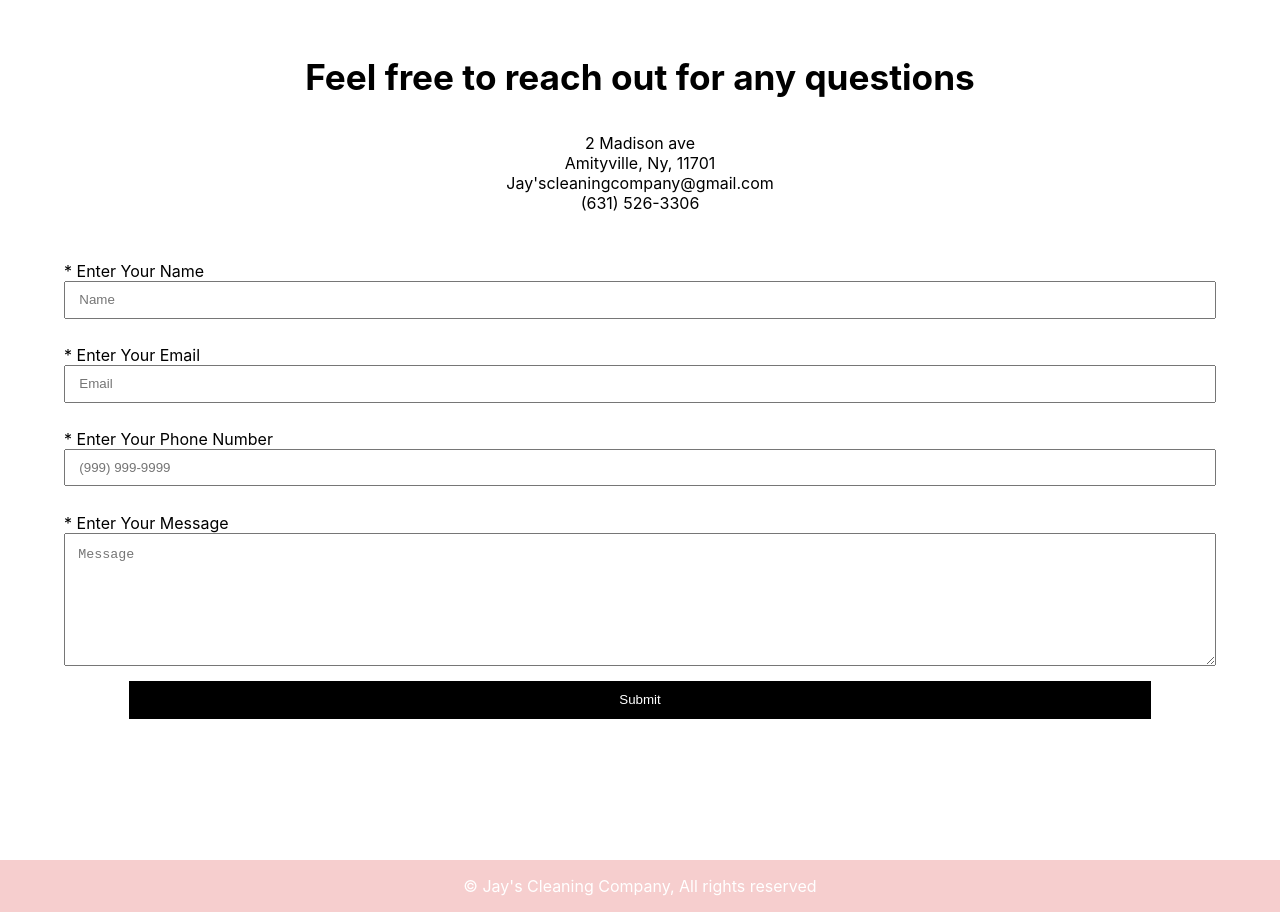
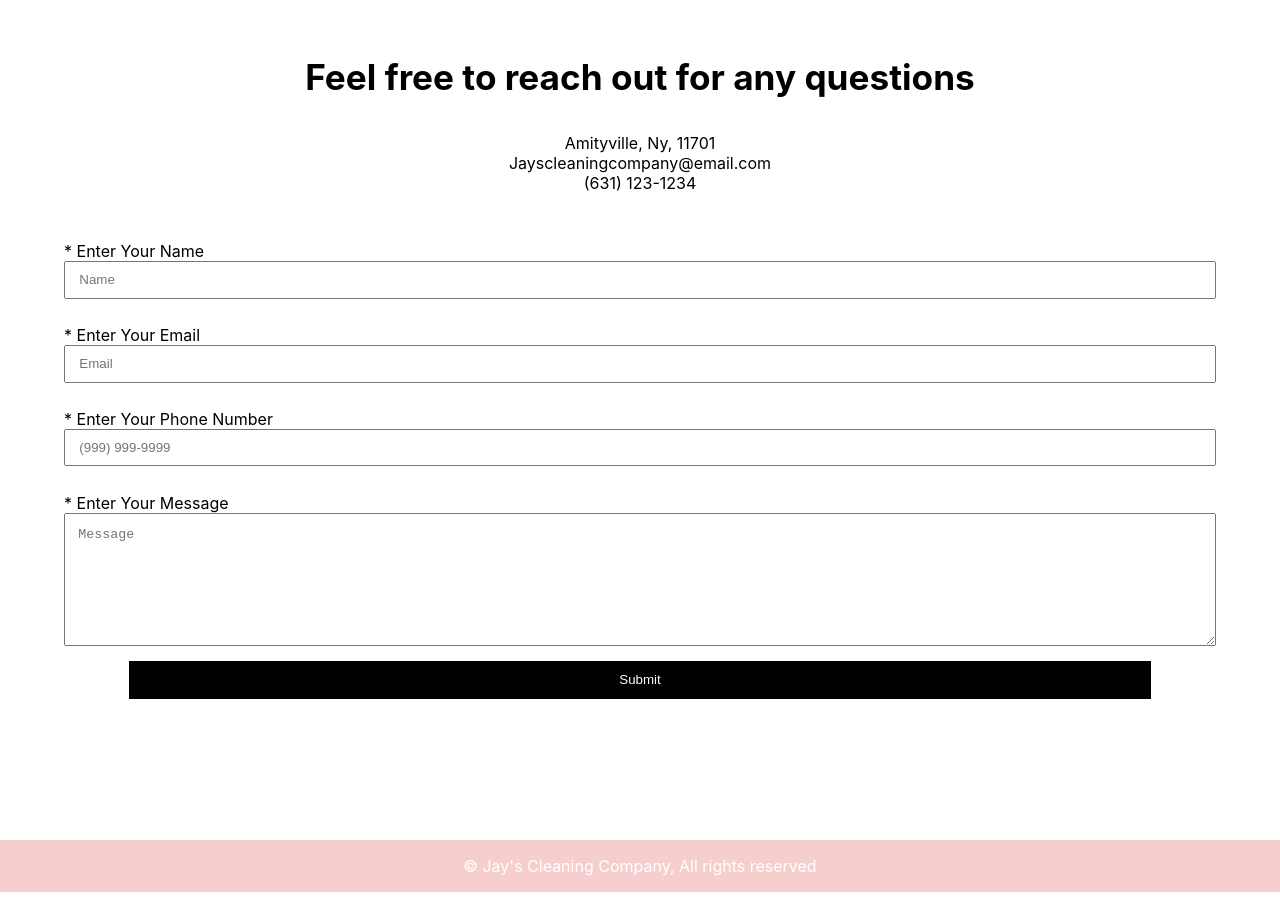
Before and after one commit to jasoncarcamo/julis-cleaning-company-client, a React (Create React App) app: page /contact in a window 1280 px wide. Shown: the part 2100-3012 px from the top of the page. Built offline with nearby package versions, Linux system fonts and the light colour scheme.

Commit message:
Removed personl info in contacts tab

```diff
--- a/src/Components/Contact/ContactForm/Contact.Form.js
+++ b/src/Components/Contact/ContactForm/Contact.Form.js
@@ -125,11 +125,9 @@ export default class ContactForm extends React.Component{
             <section id="contact-form-container">
                 <section id="contact-form-info">
                     <h3>Feel free to reach out for any questions</h3>
-
-                    <p>2 Madison ave</p>
                     <p>Amityville, Ny, 11701</p>
-                    <p>Jay'scleaningcompany@gmail.com​</p>
-                    <p>(631) 526-3306</p>
+                    <p>Jayscleaningcompany@email.com​</p>
+                    <p>(631) 123-1234</p>
                 </section>
 
                 <form id="contact-form" onSubmit={this.handleSubmit} method="POST">
```
